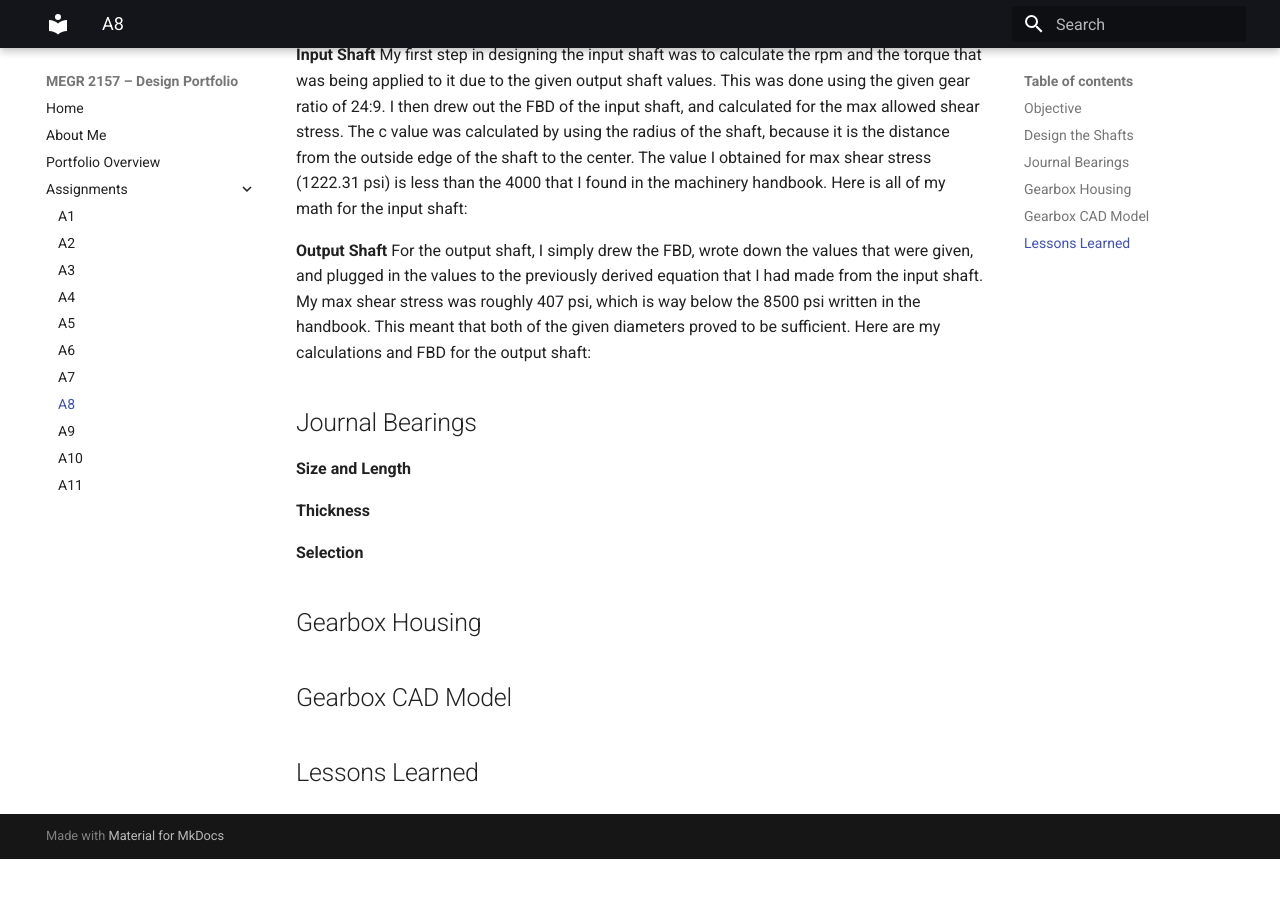
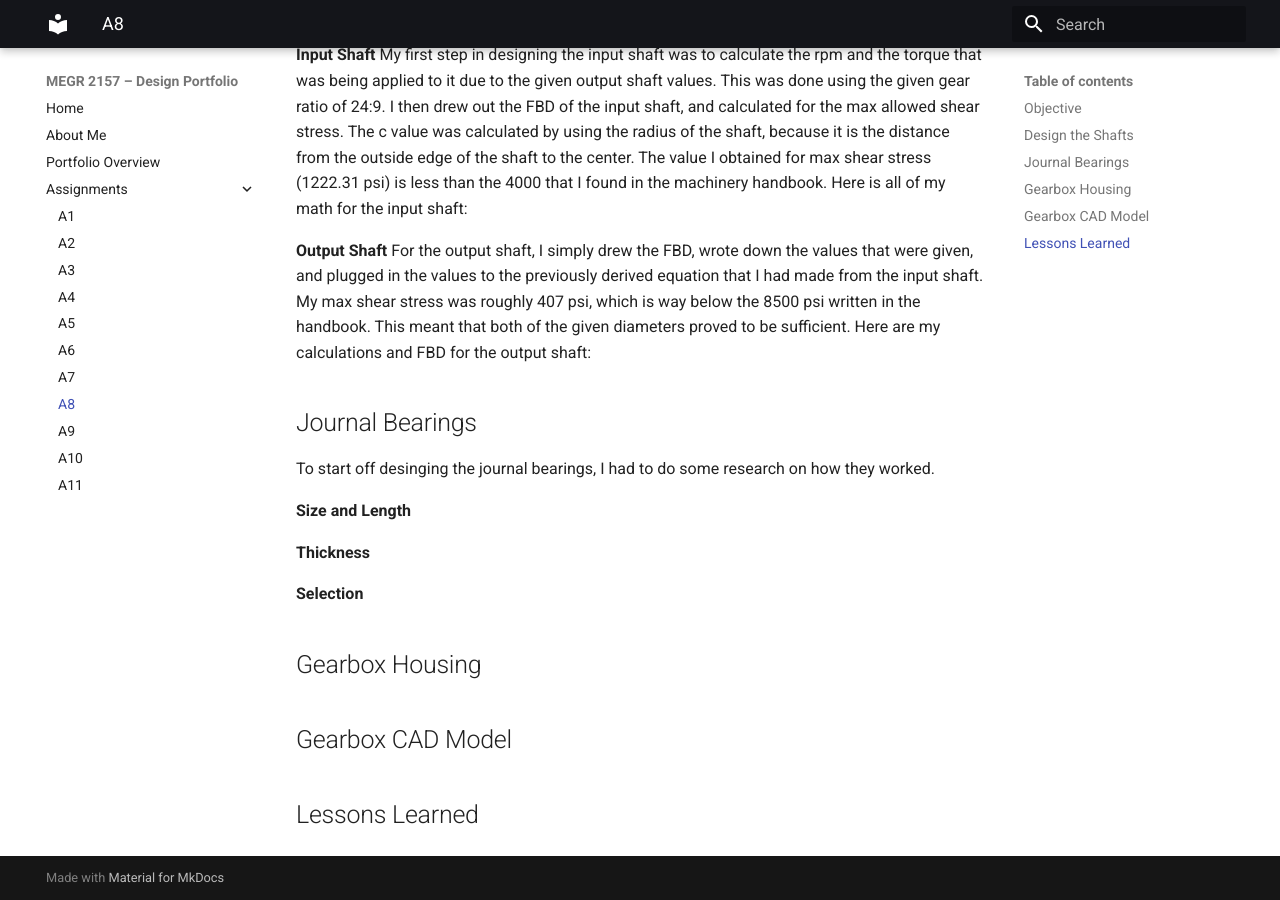
Before and after one commit to nbrehaut/megr2157-portfolio, an MkDocs documentation site: the page built from docs/assignments/A08/index.md, in a window 1280 px wide and 900 px high, scrolled down 532 px. Built offline with MkDocs 1.6.1 and Material for MkDocs 9.7.7, drawn with Linux system fonts in a browser that asks for light colours; before the commit the page ends 1391 px from its top, so only the background shows below that.

Commit message:
Update index.md

```diff
--- a/docs/assignments/A08/index.md
+++ b/docs/assignments/A08/index.md
@@ -29,7 +29,7 @@ For the output shaft, I simply drew the FBD, wrote down the values that were giv
 
 
 ## Journal Bearings
-
+To start off desinging the journal bearings, I had to do some research on how they worked.
 
 **Size and Length**
 
```
